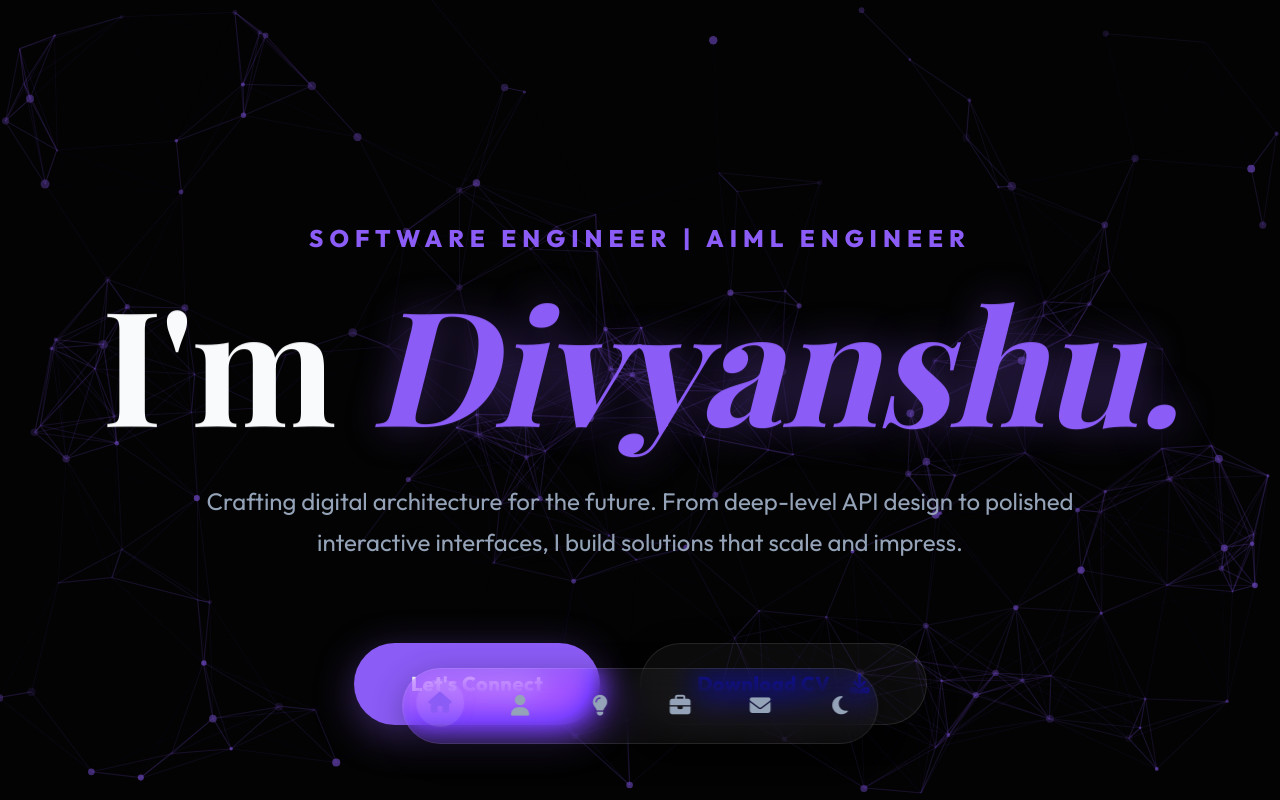
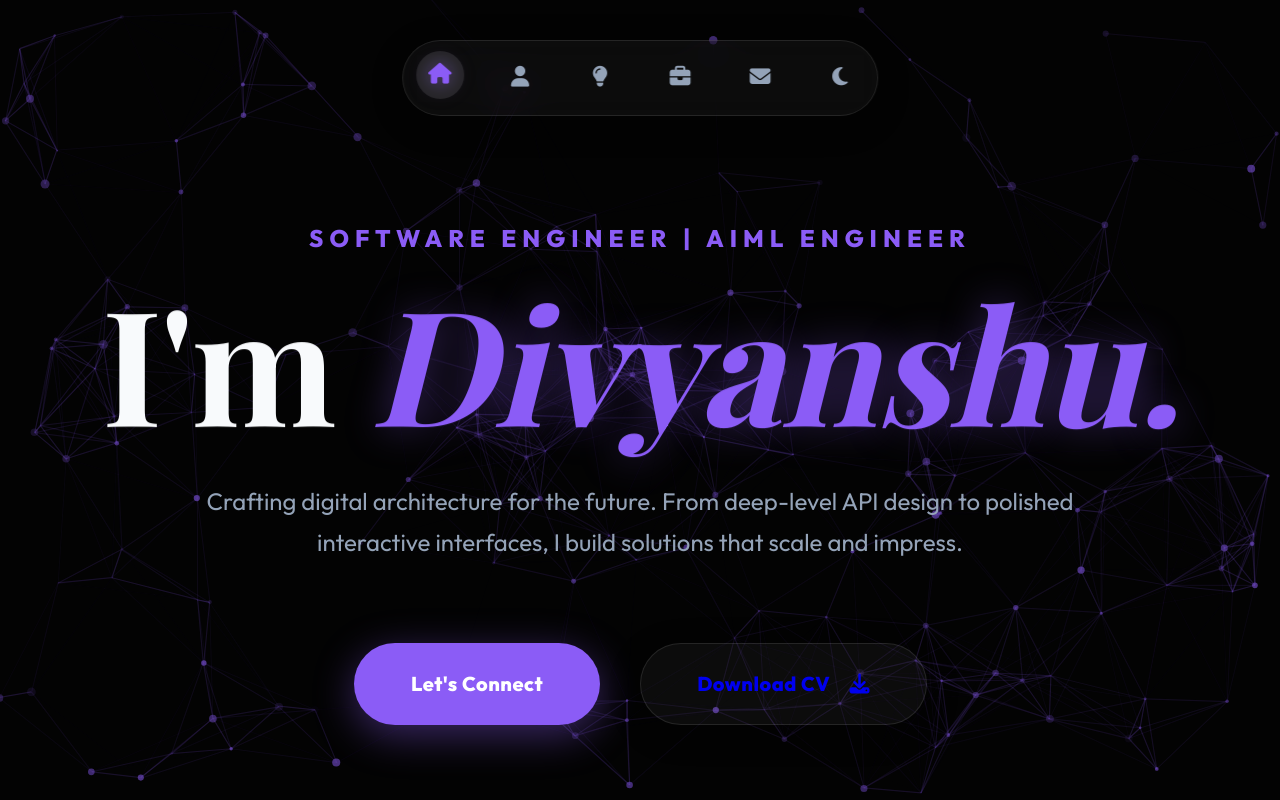
Before and after one commit to divyanshux-tech/portfolio, a plain HTML site: page index.html in a window 1280 px wide. Shown: the top 800 px of the page. Drawn offline with nearby package versions, Linux system fonts and the light colour scheme; animation ran at ten frames a second; a web font is replaced by a local one.

Commit message:
UX Fix: Restored top nav with smart hide-on-scroll

```diff
--- a/index.html
+++ b/index.html
@@ -31,7 +31,7 @@
     <div id="particles-js"></div>
 
     <!-- Modular Navigation -->
-    <nav class="glass animate-reveal-up">
+    <nav class="glass animate-reveal-down">
         <a href="#hero" class="active" data-tooltip="Home"><i class="fas fa-home"></i></a>
         <a href="#about" data-tooltip="About Me"><i class="fas fa-user"></i></a>
         <a href="#skills" data-tooltip="Skills"><i class="fas fa-lightbulb"></i></a>
--- a/script.js
+++ b/script.js
@@ -132,4 +132,25 @@ document.addEventListener('DOMContentLoaded', () => {
             }
         });
     });
+
+    // Smart Navbar Hide (Scroll Logic)
+    let lastScroll = 0;
+    const navbar = document.querySelector('nav');
+
+    window.addEventListener('scroll', () => {
+        const currentScroll = window.pageYOffset;
+        if (currentScroll <= 100) {
+            navbar.classList.remove('nav-hidden');
+            return;
+        }
+
+        if (currentScroll > lastScroll && !navbar.classList.contains('nav-hidden')) {
+            // Scroll down
+            navbar.classList.add('nav-hidden');
+        } else if (currentScroll < lastScroll && navbar.classList.contains('nav-hidden')) {
+            // Scroll up
+            navbar.classList.remove('nav-hidden');
+        }
+        lastScroll = currentScroll;
+    });
 });
--- a/style.css
+++ b/style.css
@@ -73,11 +73,17 @@ body {
 
 /* --- Navigation --- */
 nav {
-    position: fixed; bottom: 3.5rem; left: 50%; transform: translateX(-50%);
+    position: fixed; top: 2.5rem; left: 50%; transform: translateX(-50%);
     z-index: 1000; padding: 0.8rem; border-radius: 100px;
     display: flex; gap: 2rem; align-items: center;
     width: max-content;
-    transition: var(--transition);
+    transition: transform 0.4s cubic-bezier(0.4, 0, 0.2, 1), background 0.4s ease, opacity 0.4s ease;
+}
+
+nav.nav-hidden {
+    transform: translateX(-50%) translateY(-150%);
+    pointer-events: none;
+    opacity: 0;
 }
 
 nav a, .theme-btn {
@@ -95,7 +101,7 @@ nav a:hover, nav a.active, .theme-btn:hover {
 
 nav a::after, .theme-btn::after {
     content: attr(data-tooltip);
-    position: absolute; bottom: 130%; left: 50%; transform: translateX(-50%) translateY(-10px);
+    position: absolute; top: 130%; left: 50%; transform: translateX(-50%) translateY(10px);
     background: var(--tooltip-bg); color: white; padding: 8px 16px; border-radius: 12px;
     font-size: 0.95rem; font-weight: 800; opacity: 0; pointer-events: none;
     transition: var(--transition); white-space: nowrap; box-shadow: 0 10px 25px rgba(0,0,0,0.4);
```
